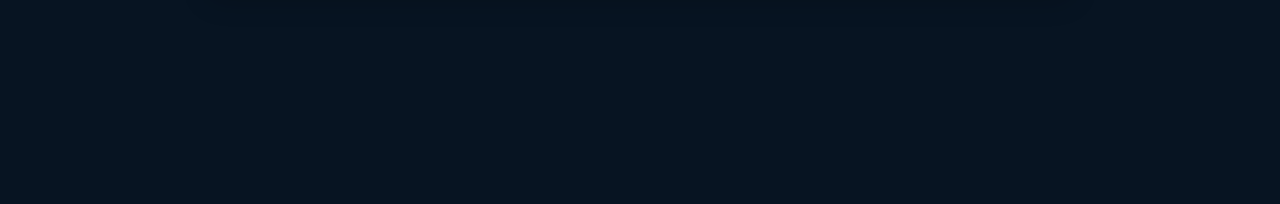
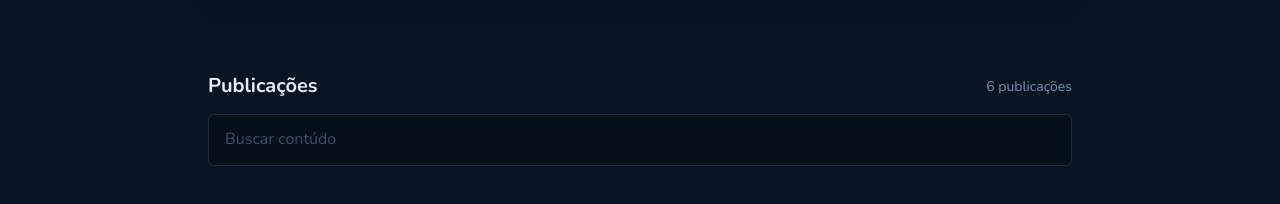
Before and after one commit to JonathanMDueck/github-blog, a React (Vite) app: page / in a window 1280 px wide. Shown: the part 422-626 px from the top of the page. Built offline with nearby package versions, Linux system fonts and the light colour scheme.

Commit message:
SearchFrom component

```diff
--- a/src/pages/Feed/components/Profile/index.tsx
+++ b/src/pages/Feed/components/Profile/index.tsx
@@ -19,9 +19,9 @@
       <ProfileContent>
         <Name>
           <span>Jonathan Dueck</span>
-          <button>
+          <a href="https://github.com/jonathanmdueck">
             <img src={GithubLink} alt="" />
-          </button>
+          </a>
         </Name>
         <Description>
           Tristique volutpat pulvinar vel massa, pellentesque egestas. Eu
--- a/src/pages/Feed/components/Profile/styles.ts
+++ b/src/pages/Feed/components/Profile/styles.ts
@@ -1,9 +1,8 @@
 import { styled } from "styled-components";
 
 export const ProfileContainer = styled.div`
-  width: 100%;
-  max-width: 864px;
-  height: 212px;
+  max-width: 54rem;
+  height: 13.25rem;
 
   margin: 0 auto;
   margin-top: -5.5rem;
@@ -37,7 +36,7 @@
   align-items: center;
   justify-content: space-between;
 
-  button {
+  a {
     border: none;
     background: transparent;
     cursor: pointer;
--- /dev/null
+++ b/src/pages/Feed/components/SearchForm/index.tsx
@@ -0,0 +1,20 @@
+import {
+  FormInput,
+  FormLabels,
+  SearchFormContainer,
+  SearchFormContent,
+} from "./styles";
+
+export function SearchForm() {
+  return (
+    <SearchFormContainer>
+      <SearchFormContent>
+        <FormLabels>
+          <span>Publicações</span>
+          <p> 6 publicações</p>
+        </FormLabels>
+        <FormInput placeholder="Buscar contúdo" />
+      </SearchFormContent>
+    </SearchFormContainer>
+  );
+}
--- /dev/null
+++ b/src/pages/Feed/components/SearchForm/styles.ts
@@ -0,0 +1,46 @@
+import { styled } from "styled-components";
+
+export const SearchFormContainer = styled.div`
+  max-width: 54rem;
+  margin: 0 auto;
+
+  margin-top: 4.5rem;
+`;
+
+export const SearchFormContent = styled.form``;
+
+export const FormLabels = styled.div`
+  display: flex;
+  align-items: center;
+  justify-content: space-between;
+
+  span {
+    font-size: 1.25rem;
+    font-weight: 700;
+    line-height: 160%;
+  }
+
+  p {
+    font-size: 0.875rem;
+    font-weight: 400;
+    color: ${(props) => props.theme["gray-300"]};
+  }
+`;
+
+export const FormInput = styled.input`
+  border: 1px solid ${(props) => props.theme["gray-500"]};
+  border-radius: 6px;
+  background: ${(props) => props.theme["gray-900"]};
+  line-height: 160%;
+
+  margin-top: 0.75rem;
+  padding: 0.75rem 1rem;
+
+  width: 100%;
+
+  color: ${(props) => props.theme["gray-200"]};
+
+  &::placeholder {
+    color: ${(props) => props.theme["gray-400"]};
+  }
+`;
--- a/src/pages/Feed/index.tsx
+++ b/src/pages/Feed/index.tsx
@@ -1,9 +1,11 @@
 import { Profile } from "./components/Profile";
+import { SearchForm } from "./components/SearchForm";
 
 export function Feed() {
   return (
     <div>
       <Profile />
+      <SearchForm />
     </div>
   );
 }
```
